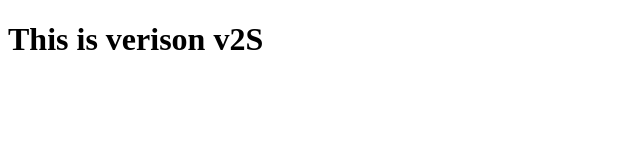
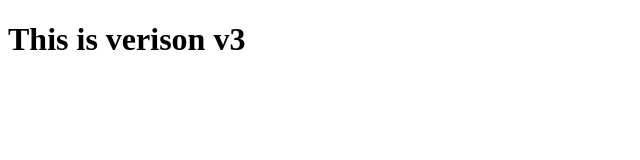
Before and after one commit to Rc-Commit210/learnGit, a plain HTML site: page index.html in a window 1280 px wide. Shown: the full height of the page, 0-640 px from the left. Drawn offline with Linux system fonts and the light colour scheme.

Commit message:
This is version 3

```diff
--- a/index.html
+++ b/index.html
@@ -9,7 +9,7 @@
 
 <body>
     <h1>
-        This is verison v2S
+        This is verison v3
     </h1>
 </body>
 
```
